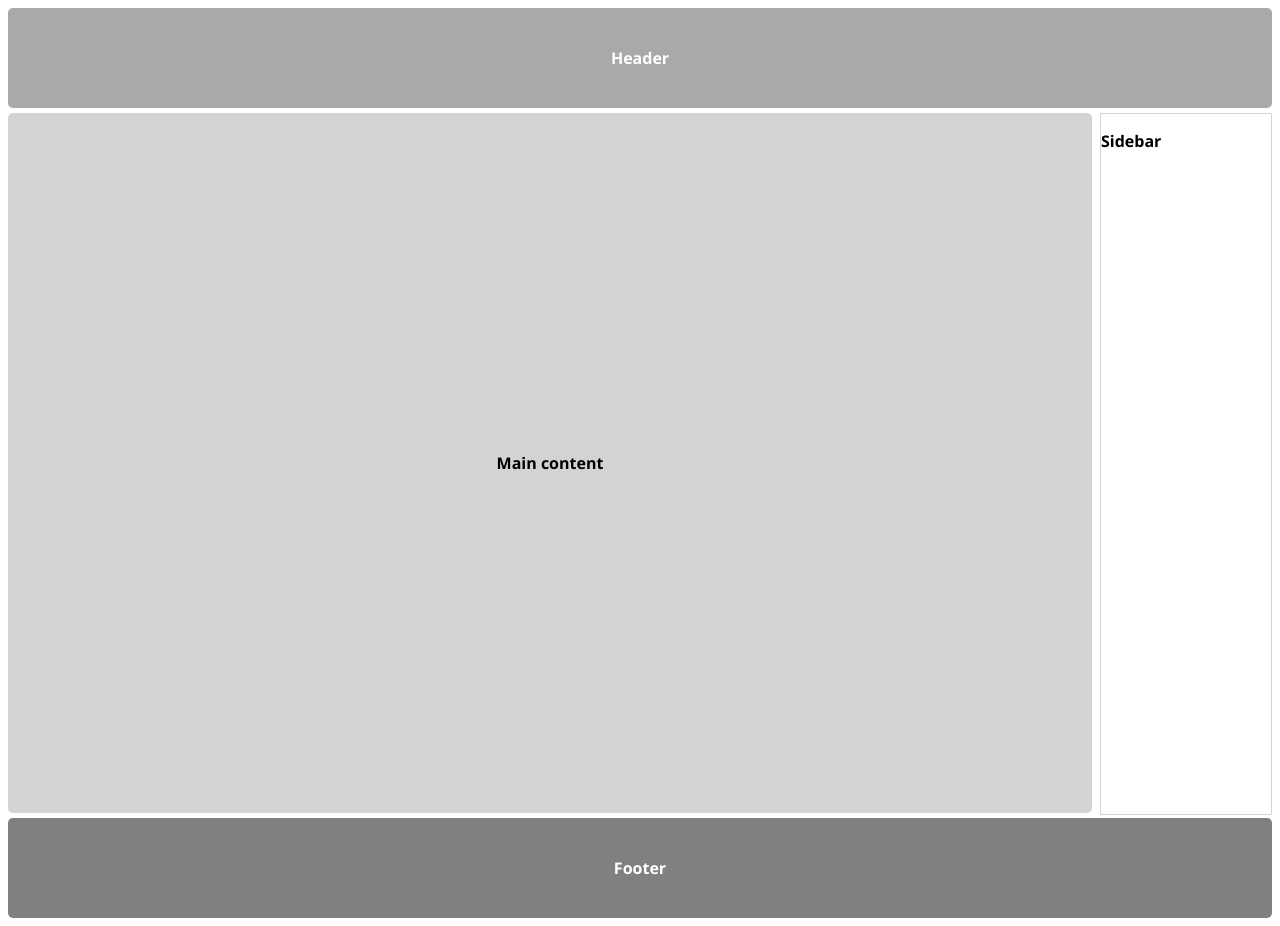
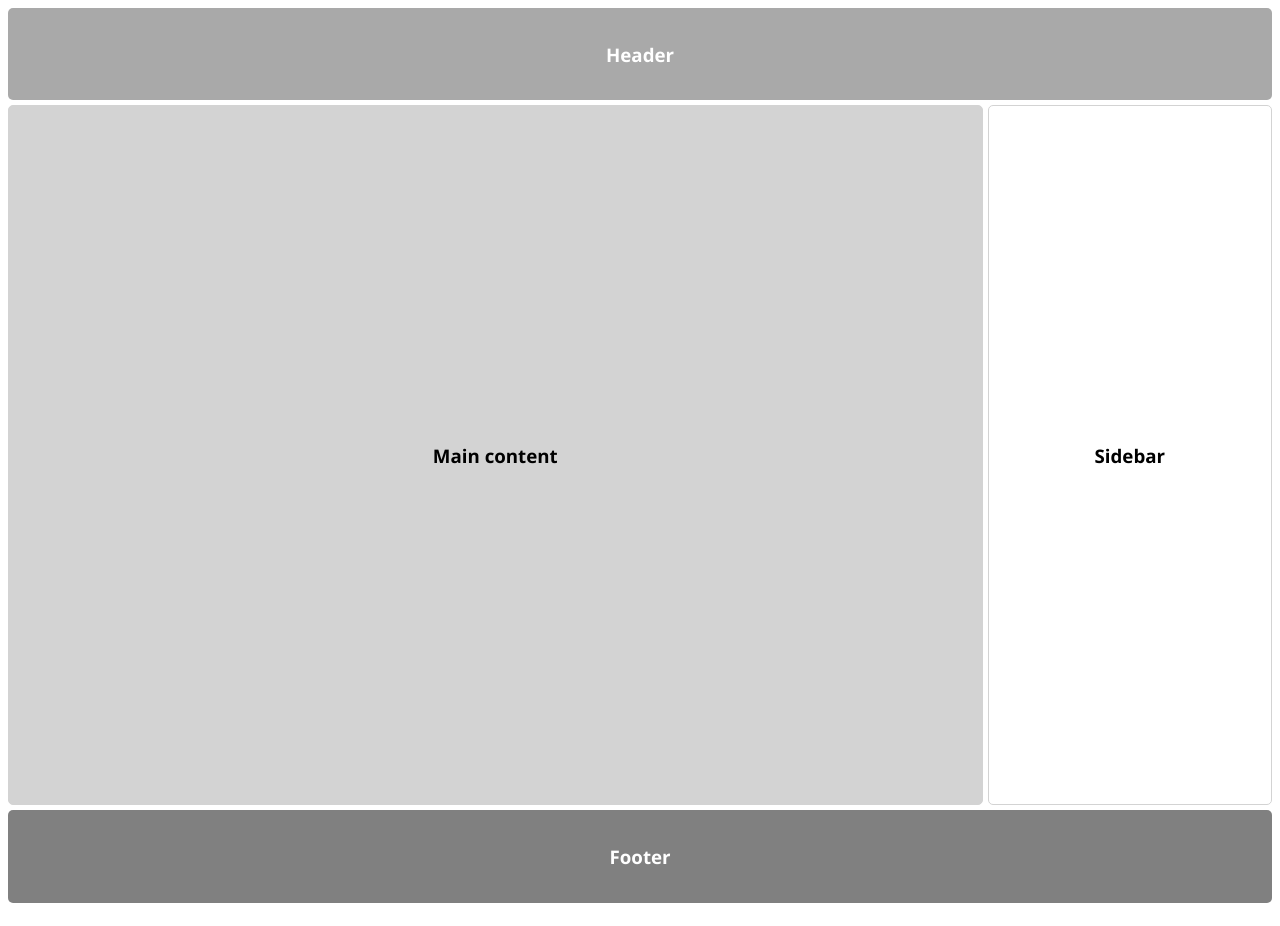
Before and after one commit to going-grey/Training, a plain HTML site: page Project 0.1/index.html in a window 1280 px wide. Drawn offline with Linux system fonts and the light colour scheme.

Commit message:
Applied the flexbox model
- used a single flex container for the main content and aside sections

```diff
--- a/Project 0.1/index.html
+++ b/Project 0.1/index.html
@@ -4,72 +4,79 @@
     <meta charset="UTF-8">
     <title>Project 0.1</title>
     <style>
-        h1 {
-          font-size: medium;
+        h3 {
           font-family: 'Segoe UI';
+        }
+        .center-text {
+            text-align: center;
+            padding: 15px;          /* by adding an equal amount of padding on all four sides (without adjusting height), keeps the text centered */
         }
         .header {
             color: white;
             background-color: darkgrey;
-            height: 100px;
-            display: flex;
-            align-items: center;
-            justify-content: center;
             border-radius: 5px;
         }
         .footer {
             color: white;
             background-color: grey;
-            height: 100px;
+            border-radius: 5px;
+        }
+        .flex-container {
+            height: 700px;
+            margin-top: 5px;
+            margin-bottom: 5px;
             display: flex;
+        }
+        .flex-item {
+            border: 1px solid lightgrey;
+            flex-grow: 1;           /* grow to fill the available space equally, in the flex container */
+        }
+        .flex-item-center-text {
+            display: flex;          /* treating the text as a flex item, centering the text along the main and cross axis */
             align-items: center;
             justify-content: center;
+        }
+        .sidebar {
+            color: black;
+            background-color: white;
             border-radius: 5px;
         }
-        .sidebar {
-            float: right;
-            width: 170px;
-            margin-top: 5px;
-            height: 700px;
-            color: black;
-            background-color: white;
-            border: 1px solid lightgrey;
-
-        }
         .main-content {
-            margin-top: 5px;
-            margin-right: 180px;
-            margin-bottom: 5px;
-            height: 700px;
+            margin-right: 5px;
             color: black;
             background-color: lightgrey;
-            display: flex;
-            align-items: center;
-            justify-content: center;
             border-radius: 5px;
+            flex-grow: 4;           /* grow the main content section by a factor of 4 */
         }
     </style>
 </head>
 <body>
     <hgroup>
         <header class="header">
-            <div class="center">
-            <h1>Header</h1>
+            <div class="center-text">
+                <h3>Header</h3>
             </div>
         </header>
     </hgroup>
-    <aside class="sidebar">
-        <section class="aside-section">
-            <h1>Sidebar</h1>
-        </section>
-    </aside>
-    <div class="main-content">
-        <section id="main-section">
-            <h1>Main content</h1>
-        </section>
+
+    <div class="flex-container">
+        <div class="flex-item main-content flex-item-center-text">
+            <section class="main-section">
+                <h3>Main content</h3>
+            </section>
+        </div>
+
+        <aside class="flex-item sidebar flex-item-center-text">
+            <section class="aside-section">
+                <h3>Sidebar</h3>
+            </section>
+        </aside>
     </div>
+
     <footer class="footer">
-        <h1>Footer</h1>
+        <div class="center-text">
+            <h3>Footer</h3>
+        </div>
     </footer>
 </body>
 </html>
```
